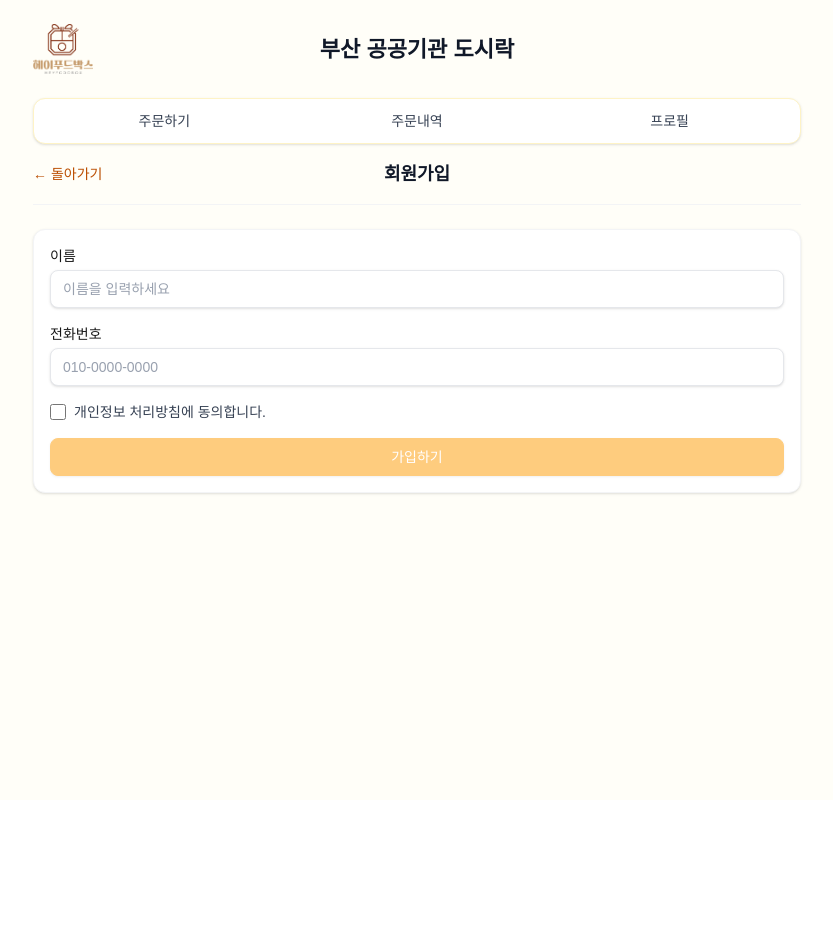
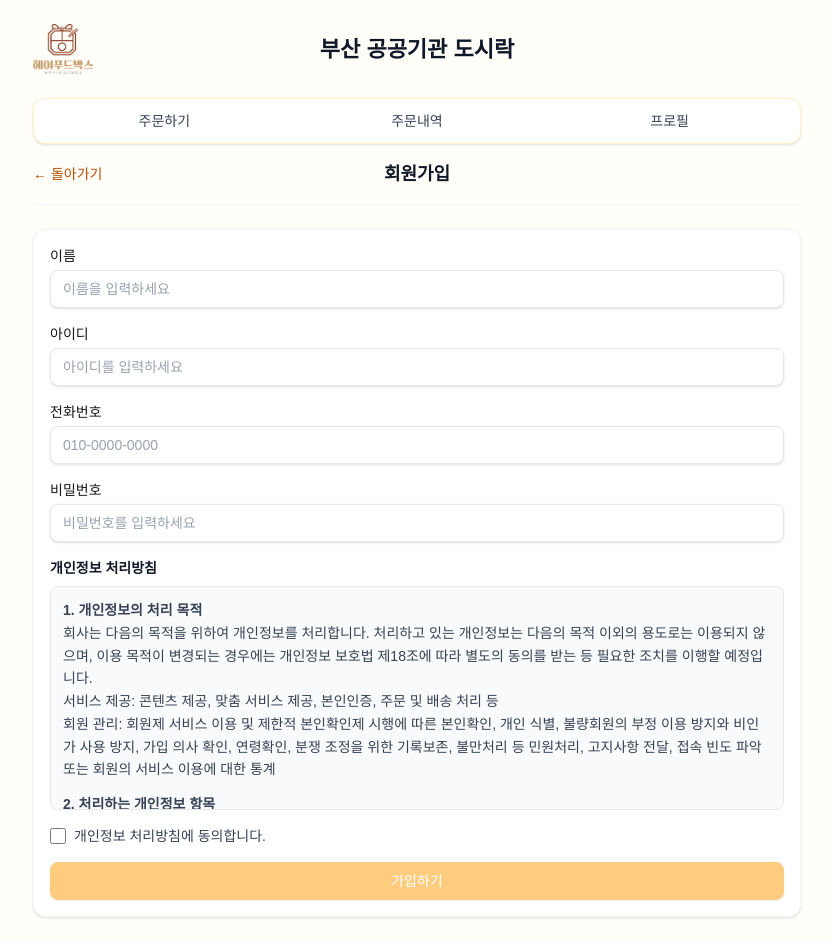
Before and after one commit to soohyun4747/vacation-dosirak-order, a Next.js app: page /customer/signup in a window 1280 px wide. Shown: the whole page, without its empty margins (223-1056 px from the left). Before the commit the page ends 800 px from the top, so only its background shows below. Built offline with nearby package versions, Linux system fonts and the light colour scheme.

Commit message:
Update signup page form and privacy policy

```diff
--- /dev/null
+++ b/app/customer/signup/layout.tsx
@@ -0,0 +1,5 @@
+import { ReactNode } from 'react';
+
+export default function SignupLayout({ children }: { children: ReactNode }) {
+  return <>{children}</>;
+}
--- a/app/customer/signup/page.tsx
+++ b/app/customer/signup/page.tsx
@@ -11,12 +11,14 @@ import { PageHeader } from '../../../src/components/common/PageHeader';
 export default function SignupPage() {
   const router = useRouter();
   const [name, setName] = useState('');
+  const [username, setUsername] = useState('');
   const [phone, setPhone] = useState('');
+  const [password, setPassword] = useState('');
   const [agree, setAgree] = useState(false);
 
   const handleSubmit = (e: FormEvent) => {
     e.preventDefault();
-    console.log({ name, phone, agree });
+    console.log({ name, username, phone, password, agree });
     router.push('/customer/order');
   };
 
@@ -30,8 +32,138 @@ export default function SignupPage() {
             <Input value={name} onChange={(e) => setName(e.target.value)} required placeholder="이름을 입력하세요" />
           </div>
           <div>
+            <label className="mb-1 block text-sm font-medium">아이디</label>
+            <Input
+              value={username}
+              onChange={(e) => setUsername(e.target.value)}
+              required
+              placeholder="아이디를 입력하세요"
+              autoComplete="username"
+            />
+          </div>
+          <div>
             <label className="mb-1 block text-sm font-medium">전화번호</label>
-            <Input value={phone} onChange={(e) => setPhone(e.target.value)} required placeholder="010-0000-0000" />
+            <Input
+              value={phone}
+              onChange={(e) => setPhone(e.target.value)}
+              required
+              placeholder="010-0000-0000"
+              type="tel"
+              autoComplete="tel"
+            />
+          </div>
+          <div>
+            <label className="mb-1 block text-sm font-medium">비밀번호</label>
+            <Input
+              value={password}
+              onChange={(e) => setPassword(e.target.value)}
+              required
+              placeholder="비밀번호를 입력하세요"
+              type="password"
+              autoComplete="new-password"
+            />
+          </div>
+          <div className="space-y-2">
+            <p className="text-sm font-semibold text-gray-900">개인정보 처리방침</p>
+            <div className="max-h-56 space-y-3 overflow-y-auto rounded-lg border border-gray-200 bg-gray-50 p-3 text-sm leading-relaxed text-gray-700">
+              <div>
+                <p className="font-semibold">1. 개인정보의 처리 목적</p>
+                <p>
+                  회사는 다음의 목적을 위하여 개인정보를 처리합니다. 처리하고 있는 개인정보는 다음의 목적 이외의 용도로는 이용되지
+                  않으며, 이용 목적이 변경되는 경우에는 개인정보 보호법 제18조에 따라 별도의 동의를 받는 등 필요한 조치를 이행할
+                  예정입니다.
+                </p>
+                <p>서비스 제공: 콘텐츠 제공, 맞춤 서비스 제공, 본인인증, 주문 및 배송 처리 등</p>
+                <p>
+                  회원 관리: 회원제 서비스 이용 및 제한적 본인확인제 시행에 따른 본인확인, 개인 식별, 불량회원의 부정 이용 방지와
+                  비인가 사용 방지, 가입 의사 확인, 연령확인, 분쟁 조정을 위한 기록보존, 불만처리 등 민원처리, 고지사항 전달, 접속
+                  빈도 파악 또는 회원의 서비스 이용에 대한 통계
+                </p>
+              </div>
+              <div>
+                <p className="font-semibold">2. 처리하는 개인정보 항목</p>
+                <p>필수항목: 수집 항목: 이름, 전화번호, 주소</p>
+                <p>수집 방법: 웹 앱 회원가입, 주문 페이지</p>
+              </div>
+              <div>
+                <p className="font-semibold">3. 개인정보의 처리 및 보유 기간</p>
+                <p>
+                  회사는 법령에 따른 개인정보 보유·이용기간 또는 정보주체로부터 개인정보를 수집 시에 동의받은 개인정보 보유·이용기간
+                  내에서 개인정보를 처리·보유합니다.
+                </p>
+                <p>보존 항목: 이름, 전화번호, 주소, 마케팅 정보 수신 동의 여부</p>
+                <p>보존 근거: 전자상거래 등에서의 소비자보호에 관한 법률, 통신비밀보호법 등</p>
+                <p>보존 기간: 이름, 전화번호, 주소: 배송 완료 후 6개월, 결제 완료 후 5년</p>
+                <p>마케팅 정보 수신 동의 여부: 수신 동의 철회 시 또는 회원 탈퇴 시까지</p>
+              </div>
+              <div>
+                <p className="font-semibold">4. 개인정보의 제3자 제공</p>
+                <p>
+                  회사는 정보주체의 개인정보를 제1조(개인정보의 처리 목적)에서 명시한 범위 내에서만 처리하며, 정보주체의 동의, 법률의
+                  특별한 규정 등 개인정보 보호법 제17조 및 제18조에 해당하는 경우에만 개인정보를 제3자에게 제공합니다.
+                </p>
+                <p>개인정보를 제공받는 자: 배송 업체, 결제 대행사 등</p>
+                <p>제공받는 자의 개인정보 이용 목적: 배송, 결제 처리 등</p>
+                <p>제공하는 개인정보 항목: 이름, 전화번호, 주소</p>
+                <p>개인정보를 제공받는 자의 보유·이용기간: 서비스 제공 완료 후 지체 없이 파기</p>
+              </div>
+              <div>
+                <p className="font-semibold">5. 정보주체와 법정대리인의 권리·의무 및 행사방법</p>
+                <p>정보주체는 회사에 대해 언제든지 다음 각 호의 개인정보 보호 관련 권리를 행사할 수 있습니다.</p>
+                <ul className="list-disc pl-5">
+                  <li>개인정보 열람요구</li>
+                  <li>오류 등이 있을 경우 정정 요구</li>
+                  <li>삭제요구</li>
+                  <li>처리정지 요구</li>
+                </ul>
+                <p>
+                  정보주체의 권리 행사는 회사에 대해 개인정보 보호법 시행규칙 별지 제8호 서식에 따라 서면, 전자우편, 모사전송(FAX)
+                  등을 통하여 하실 수 있으며 회사는 이에 대해 지체 없이 조치하겠습니다.
+                </p>
+                <p>
+                  정보주체가 개인정보의 오류 등에 대한 정정 또는 삭제를 요구한 경우에는 회사는 정정 또는 삭제를 완료할 때까지 당해
+                  개인정보를 이용하거나 제공하지 않습니다.
+                </p>
+                <p>만 14세 미만 아동의 개인정보 처리에 관하여는 법정대리인이 아동의 개인정보 보호 관련 권리를 행사할 수 있습니다.</p>
+              </div>
+              <div>
+                <p className="font-semibold">6. 개인정보의 파기</p>
+                <p>
+                  회사는 개인정보 보유기간의 경과, 처리목적 달성 등 개인정보가 불필요하게 되었을 때에는 지체 없이 해당 개인정보를
+                  파기합니다.
+                </p>
+                <p>
+                  정보주체로부터 동의받은 개인정보 보유기간이 경과하거나 처리목적이 달성되었음에도 불구하고 다른 법령에 따라 개인정보를
+                  계속 보존하여야 하는 경우에는, 해당 개인정보(또는 개인정보파일)을 별도의 데이터베이스(DB)로 옮기거나 보관 장소를
+                  달리하여 보존합니다.
+                </p>
+                <p>
+                  개인정보 파기의 절차 및 방법은 다음과 같습니다. 파기절차: 회사는 파기하여야 하는 개인정보(또는 개인정보파일)에 대해
+                  개인정보 파기계획을 수립하여 파기합니다. 회사는 파기 사유가 발생한 개인정보(또는 개인정보파일)을 선정하고, 회사의
+                  개인정보 보호책임자의 승인을 받아 개인정보(또는 개인정보파일)을 파기합니다.
+                </p>
+                <p>파기방법: 회사는 전자적 파일 형태로 기록·저장된 개인정보는 기록을 재생할 수 없도록 파기하며, 종이 문서에 기록·저장된 개인정보는 분쇄기로 분쇄하거나 소각하여 파기합니다.</p>
+              </div>
+              <div>
+                <p className="font-semibold">7. 개인정보 자동 수집 장치의 설치·운영 및 거부</p>
+                <p>회사는 정보주체의 이용정보를 저장하고 수시로 불러오는 &lsquo;쿠키(cookie)&rsquo;를 사용하지 않습니다.</p>
+              </div>
+              <div>
+                <p className="font-semibold">8. 개인정보 보호책임자</p>
+                <p>개인정보 보호책임자: 이영민</p>
+                <p>연락처: 010-2209-3474</p>
+              </div>
+              <div>
+                <p className="font-semibold">9. 개인정보 처리방침 변경</p>
+                <p>이 개인정보 처리방침은 2025년 12월 22일부터 적용됩니다.</p>
+                <p>
+                  ※ 본 개인정보 처리방침은 관련 법령 및 지침의 변경 또는 회사 내부 운영 방침의 변경에 따라 변경될 수 있습니다.
+                  개인정보 처리방침이 변경되는 경우 변경된 사항을 홈페이지 공지사항을 통하여 공개합니다.
+                </p>
+                <p>공고일자: 2025년 12월 22일</p>
+                <p>시행일자: 2025년 12월 22일</p>
+              </div>
+            </div>
           </div>
           <label className="flex items-center gap-2 text-sm text-gray-700">
             <Checkbox checked={agree} onChange={(e) => setAgree(e.target.checked)} /> 개인정보 처리방침에 동의합니다.
```
